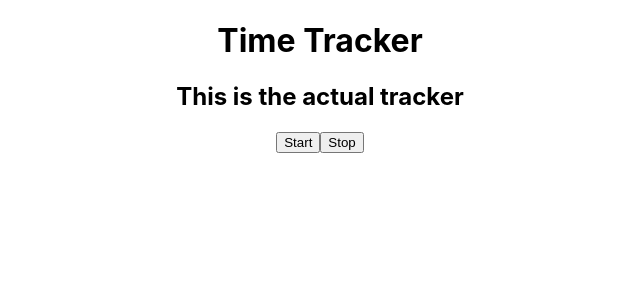
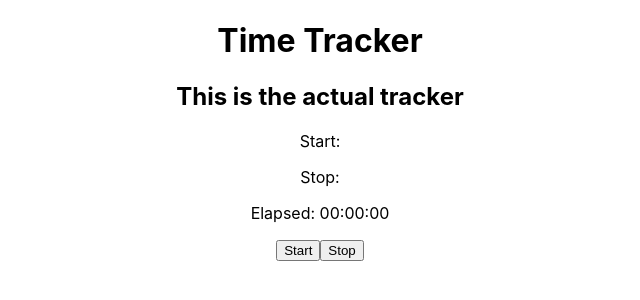
Before and after one commit to blangwell/time-tracker-react, a React (Create React App) app: page / in a window 1280 px wide. Shown: the top 300 px of the page, without its empty margins (320-960 px from the left). Built offline with nearby package versions, Linux system fonts and the light colour scheme.

Commit message:
Add parseTime function to convert milliseconds to hh/mm/ss

```diff
--- a/src/App.js
+++ b/src/App.js
@@ -5,36 +5,46 @@ import Stop from './Stop';
 import TimeTracker from './TimeTracker';
 
 function App() {
+  const [displayStart, setDisplayStart] = useState('');
+  const [displayStop, setDisplayStop] = useState('');
+  const [displayElapsed, setDisplayElapsed] = useState('');
   const [startTime, setStartTime] = useState(null);
   const [stopTime, setStopTime] = useState(null);
-  const [timeTotal, setTimeTotal] = useState(null);
+  const [elapsed, setElapsed] = useState(null);
 
   const getDateTime = (startStop) => {
     let dateTime = Intl.DateTimeFormat('en', {
-      timeStyle: 'short',
+      timeStyle: 'medium',
       dateStyle: 'short',
       hourCycle: 'h24'
     }).format(Date.now());
 
     if (startStop === 'start') {
       setStartTime(Date.now());
+      setDisplayStart(dateTime);
     } else if (startStop === 'stop') {
       setStopTime(Date.now());
+      setDisplayStop(dateTime)
     }
   }
 
   useEffect(() => {
     if (stopTime) {
-      setTimeTotal(Math.round(Math.floor(stopTime - startTime) / 1000))
+      setElapsed((Math.round(stopTime - startTime)));
     }
   }, [stopTime])
 
   return (
     <div className="App">
       <h1>Time Tracker</h1>
-      <TimeTracker/>
-      <Start getDateTime={getDateTime}/>
-      <Stop getDateTime={getDateTime}/>
+      <TimeTracker
+        displayStart={displayStart}
+        displayStop={displayStop}
+        elapsed={elapsed}
+        displayElapsed={displayElapsed}
+        setDisplayElapsed={setDisplayElapsed}
+        getDateTime={getDateTime}
+      />
     </div>
   );
 }
--- a/src/Stop.js
+++ b/src/Stop.js
@@ -1,5 +1,8 @@
 export default function Stop(props) {
   return (
-    <button onClick={() => props.getDateTime('stop')}>Stop</button>
+    <button onClick={() => {
+      props.getDateTime('stop');
+      // props.parseTime();
+    }}>Stop</button>
   )
 }
--- a/src/TimeTracker.js
+++ b/src/TimeTracker.js
@@ -1,7 +1,32 @@
-export default function TimeTracker() {
+import React, { useEffect } from 'react';
+import Start from './Start';
+import Stop from './Stop';
+
+export default function TimeTracker(props) {
+  const parseTime = () => {
+    let seconds = Math.round((props.elapsed / 1000) % 60);
+    let minutes = Math.round(((props.elapsed / (1000 * 60)) % 60));
+    let hours = Math.round(((props.elapsed / (1000 * 60 * 60)) % 24));
+    props.setDisplayElapsed(`${hours || '00'}:${minutes || '00'}:${seconds.length > 1 ? seconds : `0${seconds}` || '00'}`);
+  }
+
+  useEffect(() => {
+    parseTime();
+  }, [props.elapsed])
+
   return (
     <div>
       <h2>This is the actual tracker</h2>
+      <p>Start: {props.displayStart}</p>
+      <p>Stop: {props.displayStop}</p>
+      <p>Elapsed: {props.displayElapsed}</p>
+      <div id="timer-controls">
+        <Start getDateTime={props.getDateTime}/>
+        <Stop
+          getDateTime={props.getDateTime}
+          parseTime={parseTime}
+        />
+      </div>
     </div>
   )
 }
```
